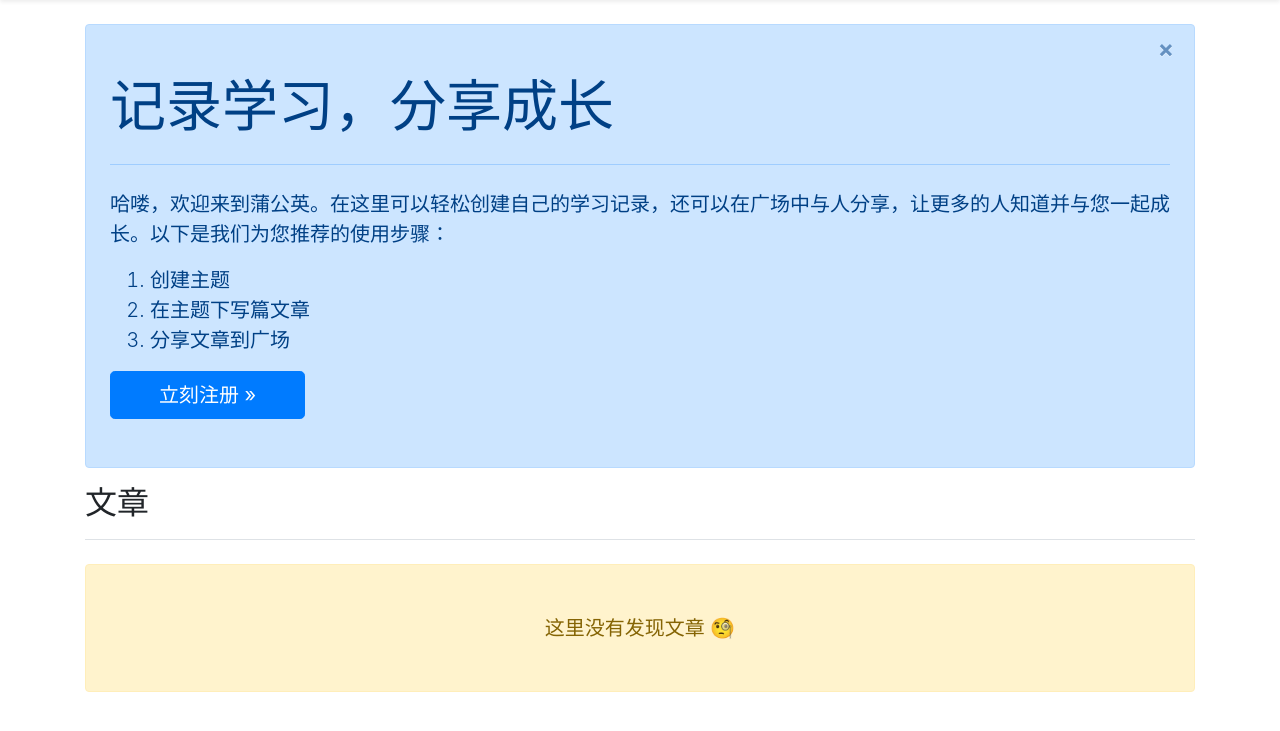
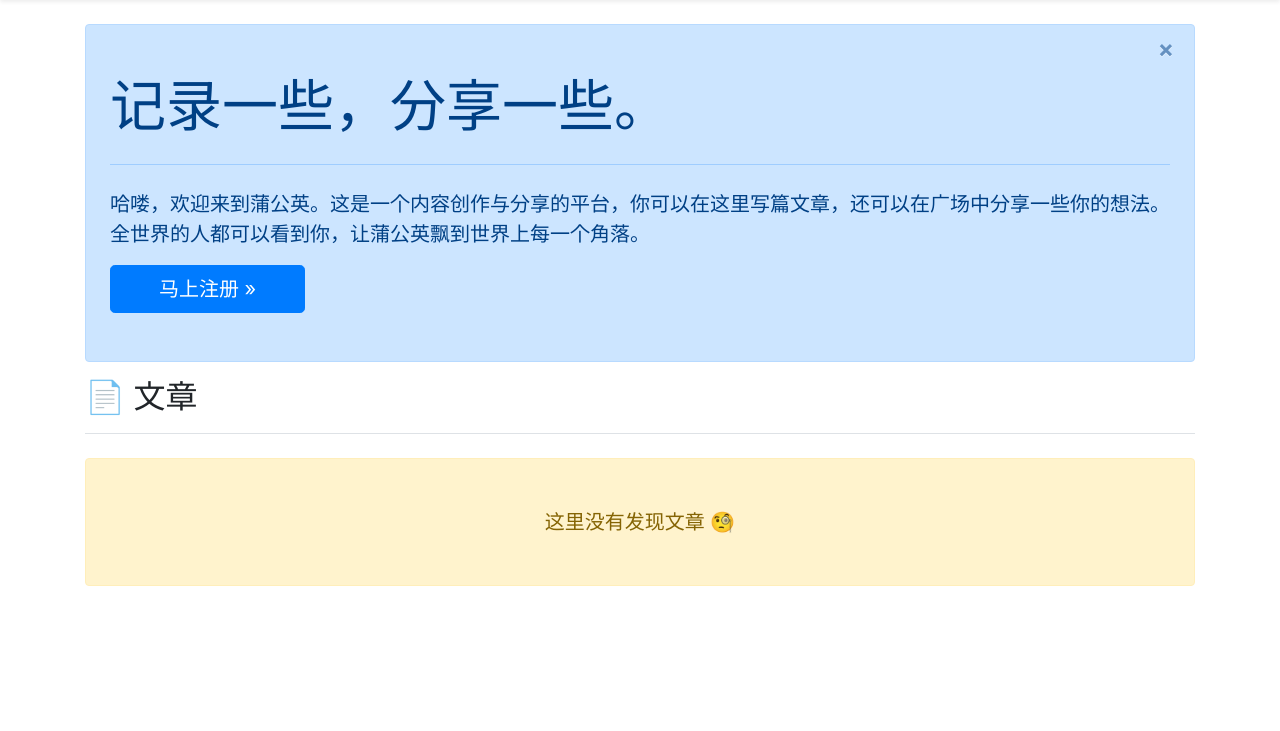
Before and after one commit to Chaong/gongying, a Django app: page / in a window 1280 px wide. Shown: the part 56-787 px from the top of the page. Run offline with Django 3.2, Linux system fonts and the light colour scheme; data that the repository does not hold is empty; some libraries are stand-ins or nearby versions.

Commit message:
更新部分样式

```diff
--- a/learning_logs/templates/learning_logs/article.html
+++ b/learning_logs/templates/learning_logs/article.html
@@ -13,7 +13,7 @@
     </small>
     {% if user.is_authenticated and topic.owner == user %}
         <div class="text-right">
-            <a href="{% url 'learning_logs:edit_article' article.id %}" class="btn btn-outline-primary">编辑文章</a>
+            <a href="{% url 'learning_logs:edit_article' article.id %}" class="btn btn-outline-primary px-4">修改文章</a>
         </div>
     {% endif %}
 {% endblock page_header %}
--- a/learning_logs/templates/learning_logs/base.html
+++ b/learning_logs/templates/learning_logs/base.html
@@ -5,7 +5,7 @@
 <head>
     <meta charset="utf-8">
     <meta name="viewport" content="width=device-width, initial-scale=1, shrink-to-fit=no">
-    <title>蒲公英 - 记录学习，分享成长</title>
+    <title>蒲公英 - 记录与分享</title>
     {% bootstrap_css %}
     {% bootstrap_javascript jquery="full" %}
 </head>
@@ -30,7 +30,7 @@
                         <div class="dropdown">
                             <a class="dropdown-toggle text-muted text-decoration-none" href="#" role="button" id="dropdownMenuLink" data-toggle="dropdown" aria-haspopup="true" aria-expanded="false">{{ user.username }}</a>
                             <div class="dropdown-menu dropdown-menu-right" aria-labelledby="dropdownMenuLink">
-                                <a class="dropdown-item" href="{% url 'learning_logs:user' user.id %}">我的主页</a>
+                                <a class="dropdown-item" href="{% url 'learning_logs:user' user.id %}">我的</a>
                                 <div class="dropdown-divider"></div>
                                 <a class="dropdown-item" href="{% url 'users:logout' %}">退出</a>
                             </div>
--- a/learning_logs/templates/learning_logs/index.html
+++ b/learning_logs/templates/learning_logs/index.html
@@ -3,24 +3,19 @@
 
 {% block page_header %}
     <div class="alert alert-primary alert-dismissible fade show px-4 py-5" role="alert">
-        <h1 class="display-4">记录学习，分享成长</h1>
+        <h1 class="display-4">记录一些，分享一些。</h1>
         <hr class="my-4">
-        <p class="lead">哈喽，欢迎来到蒲公英。在这里可以轻松创建自己的学习记录，还可以在广场中与人分享，让更多的人知道并与您一起成长。以下是我们为您推荐的使用步骤：</p>
-        <ol class="lead">
-            <li>创建主题</li>
-            <li>在主题下写篇文章</li>
-            <li>分享文章到广场</li>
-        </ol>
+        <p class="lead">哈喽，欢迎来到蒲公英。这是一个内容创作与分享的平台，你可以在这里写篇文章，还可以在广场中分享一些你的想法。全世界的人都可以看到你，让蒲公英飘到世界上每一个角落。</p>
         {% if user.is_authenticated %}
             <a class="btn btn-lg btn-primary px-5" href="{% url 'learning_logs:topics' %}" role="button">进入主题 &raquo;</a>
         {% else %}
-            <a class="btn btn-lg btn-primary px-5" href="{% url 'users:register' %}" role="button">立刻注册 &raquo;</a>
+            <a class="btn btn-lg btn-primary px-5" href="{% url 'users:register' %}" role="button">马上注册 &raquo;</a>
         {% endif %}
         <button type="button" class="close" data-dismiss="alert" aria-label="Close">
             <span aria-hidden="true">&times;</span>
         </button>
     </div>
-    <h2>文章</h2>
+    <h2>📄 文章</h2>
 {% endblock page_header %}
 
 {% block content %}
--- a/learning_logs/templates/learning_logs/squares.html
+++ b/learning_logs/templates/learning_logs/squares.html
@@ -3,10 +3,10 @@
 {% load humanize %}
 
 {% block page_header %}
-    <h2>广场</h2>
+    <h2>🪐 广场</h2>
     {% if user.is_authenticated %}
         <div class="text-right">
-            <a class="btn btn-primary" data-toggle="collapse" href="#collapseExample" role="button" aria-expanded="false" aria-controls="collapseExample">制作蒲公英</a>
+            <a class="btn btn-primary px-4" data-toggle="collapse" href="#collapseExample" role="button" aria-expanded="false" aria-controls="collapseExample">分享蒲公英</a>
         </div>
     {% endif %}
     <div class="collapse" id="collapseExample">
@@ -15,7 +15,7 @@
             {% bootstrap_form form %}
             {% buttons %}
                 <a class="btn btn-outline-primary" data-toggle="collapse" href="#collapseExample" role="button" aria-expanded="false" aria-controls="collapseExample">取消</a>
-                <button name="submit" class="btn btn-primary">分享蒲公英</button>
+                <button name="submit" class="btn btn-primary px-5">分享</button>
             {% endbuttons %}
         </form>
     </div>
--- a/learning_logs/templates/learning_logs/topic.html
+++ b/learning_logs/templates/learning_logs/topic.html
@@ -13,8 +13,8 @@
     </small>
     {% if user.is_authenticated and topic.owner == user %}
         <div class="text-right">
-            <a href="{% url 'learning_logs:edit_topic' topic.id %}" class="btn btn-outline-primary">编辑主题</a>
-            <a href="{% url 'learning_logs:new_article' topic.id %}" class="btn btn-primary">写篇文章</a>
+            <a href="{% url 'learning_logs:edit_topic' topic.id %}" class="btn btn-outline-primary px-4">修改主题</a>
+            <a href="{% url 'learning_logs:new_article' topic.id %}" class="btn btn-primary px-4">写篇文章</a>
         </div>
     {% endif %}
 {% endblock page_header %}
--- a/users/templates/registration/login.html
+++ b/users/templates/registration/login.html
@@ -2,7 +2,7 @@
 {% load bootstrap4 %}
 
 {% block page_header %}
-    <h2>用户登录</h2>
+    <h2>登录</h2>
 {% endblock page_header %}
 
 {% block content %}
--- a/users/templates/registration/register.html
+++ b/users/templates/registration/register.html
@@ -2,7 +2,7 @@
 {% load bootstrap4 %}
 
 {% block page_header %}
-    <h2>用户注册</h2>
+    <h2>注册</h2>
 {% endblock page_header %}
 
 {% block content %}
```
Also changed, not shown: learning_logs/templates/learning_logs/article_ne.html (+4 -4 lines), learning_logs/templates/learning_logs/topic_ne.html (+4 -4 lines), learning_logs/templates/learning_logs/topics.html (+6 -5 lines), learning_logs/templates/learning_logs/user.html (+9 -14 lines).
